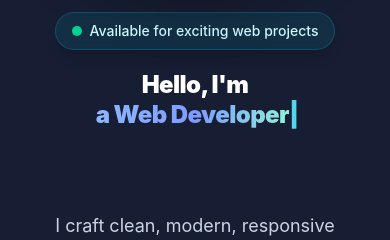
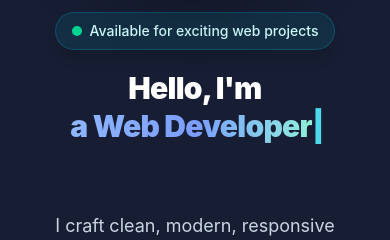
Before and after one commit to MehmoodCoder/Portfolio, a React (Vite) app in the folder Portfolio_Website/: page / in a window 390 px wide. Shown: the part 436-676 px from the top of the page. Built offline with nearby package versions, Linux system fonts and the light colour scheme.

Commit message:
Resolve responsive issue and will inshallah add remaining social links.

```diff
--- a/Portfolio_Website/src/Routes/Home.jsx
+++ b/Portfolio_Website/src/Routes/Home.jsx
@@ -49,7 +49,7 @@ const Home = () => {
                             Available for exciting web projects
                         </div>
 
-                        <h1 className="text-2xl font-black leading-tight tracking-tight text-white sm:text-5xl lg:text-6xl min-h-[120px] sm:min-h-[auto]">
+                        <h1 className="text-3xl font-black leading-tight tracking-tight text-white sm:text-6xl lg:text-6xl min-h-[120px] sm:min-h-[auto]">
                             Hello, I&apos;m<br/> <TypingEffect />
                         </h1>
 
```
